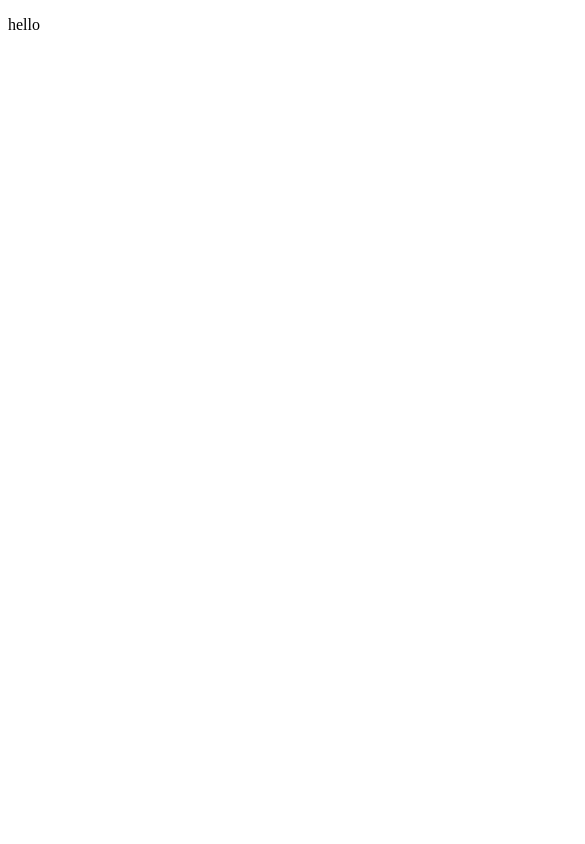
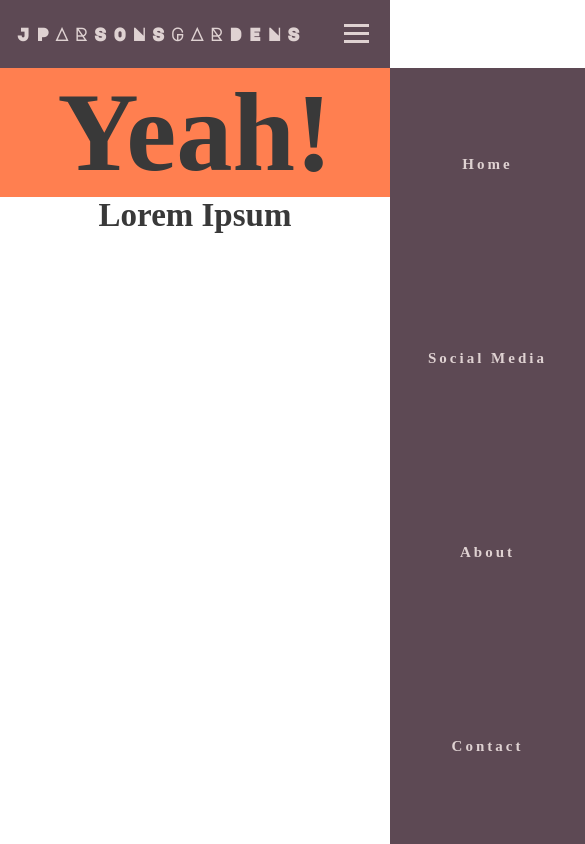
Before and after one commit to lanatator/wghata, a plain HTML site: page index.html in a window 390 px wide. Shown: the whole page, 585 px wide, since content can reach past the window. Drawn offline with Linux system fonts and the light colour scheme.

Commit message:
Add files via upload

```diff
--- /dev/null
+++ b/app.js
@@ -0,0 +1,16 @@
+const navSlide = () => {
+    const burger =  document.querySelector('.burger');
+    const nav = document.querySelector('.links');
+    const navLinks = document.querySelectorAll('.links li');
+
+    burger.addEventListener('click', ()=>{
+        nav.classList.toggle('nav-active');
+    });
+
+    navLinks.forEach((link, index) => {
+        link.style.animation = `navLinkFade 0.5s ease forwards ${index / 5}s`;
+        console.log(index/5)
+    });
+}
+
+navSlide();
--- a/index.html
+++ b/index.html
@@ -1,16 +1,57 @@
 <!DOCTYPE html>
-<html>
   <head>
-    <title>hello!!!!</title>
+    <title>no way</title>
+    <meta name="description" content="swagger" />
     <meta charset="utf-8" />
-    <meta property="og:title" content="natmoment" />
-    <meta property="og:description" content="hwat" />
-    <meta
-      property="og:image"
-      content="https://cdn.discordapp.com/attachments/734472126610014229/886035847575646246/what.jpg"
-    />
-    <body>
-      <p>hello</p>
-    </body>
+    <meta name='robots' content='index, follow'>
+    <link rel='icon' href='skull.png'>
+    <link rel="preconnect" href="https://fonts.gstatic.com">
+  <link href="https://fonts.googleapis.com/css2?family=Major+Mono+Display&display=swap" rel="stylesheet">
+    <meta name='viewport' content='width=device-width, initial-scale=1'>
+    <link rel='stylesheet' href='style.css'>
+    <style>
+        /* Your light mode (default) styles: */
+        body {
+            background:white;
+            color: #393939;
+        }
+
+        @media (prefers-color-scheme: dark) {
+            /* Your dark mode styles: */
+
+            body {
+                background: black;
+                color: #393939;
+            }
+        }
+    </style>
   </head>
+  <body>
+        <nav>
+          <div class='logo'>
+            <h4>jparsonsgardens</h4>
+          </div>
+        <ul class='links'>
+          <li><a href='#'>Home</a></li>
+          <li><a href='#'>Social Media</a></li>
+          <li><a href='#'>About</a></li>
+          <li><a href='#'>Contact</a></li>
+        </ul>
+        <div class="burger">
+          <div class='line1'></div>
+          <div class='line2'></div>
+          <div class='line3'></div>
+        </div>
+    </nav>
+    <section>
+      <div class='swag'>
+      <div class='swag-head'>
+        <h1>Yeah!</h1>
+      </div>
+    <h1>Lorem Ipsum</h1>
+    </div>
+
+    <!-- idiot fucking js fucking idiot fucki-->
+    <script src='app.js'></script>
+  </body>
 </html>
--- /dev/null
+++ b/style.css
@@ -0,0 +1,115 @@
+* {
+  margin: 0px;
+  padding: 0px;
+  box-sizing: border-box;
+}
+
+nav {
+  display: flex;
+  justify-content: space-around;
+  font-size: 20px;
+  align-items: center;
+  min-height: 8vh;
+  background-color: #5d4954;
+}
+
+.logo {
+  color: rgb(223, 210, 210);
+  font-family: "Major Mono Display", sans-serif;
+  text-transform: uppercase;
+  letter-spacing: 6px;
+  font-size: 18px;
+}
+
+.links {
+  display: flex;
+  justify-content: space-around;
+  font-size: 15px;
+  width: 40%;
+}
+
+.links li {
+  list-style: none;
+}
+
+.links a {
+  color: rgb(223, 210, 210);
+  text-decoration: none;
+  letter-spacing: 3px;
+  font-weight: bold;
+}
+
+.burger {
+  display: none;
+}
+
+.burger div {
+  width: 25px;
+  height: 3px;
+  margin: 5px;
+  background-color: rgb(223, 210, 210);
+}
+
+@media screen and (max-width: 1024px) {
+  .links {
+    display: flex;
+    justify-content: space-around;
+    width: 60%;
+  }
+}
+
+@media screen and (max-width: 768px) {
+  .links {
+    position: absolute;
+    right: 0px;
+    height: 92vh;
+    top: 8vh;
+    background-color: #5d4954;
+    display: flex;
+    flex-direction: column;
+    align-items: center;
+    width: 50%;
+    transform: translateX(100%);
+    transition: transform 0.5s ease-in;
+  }
+
+  .links li {
+    opacity: 0%;
+  }
+  .burger {
+    display: block;
+    cursor: pointer;
+  }
+}
+
+.nav-active {
+  transform: translateX(0%);
+}
+
+@keyframes navLinkFade {
+  from {
+    opacity: 0;
+    transform: translateX(50px);
+  }
+  to {
+    opacity: 1;
+    transform: translateX(0px);
+  }
+}
+
+.swag {
+  font-size: 22px;
+  text-align: center;
+}
+
+body {
+  background-image: url("pexels-photo-3028961.jpeg");
+  background-color: rgb(226, 147, 160);
+}
+
+.swag-head {
+  font-size: 75px;
+  text-align: center;
+  align-items: center;
+  background-color: coral;
+}
```
